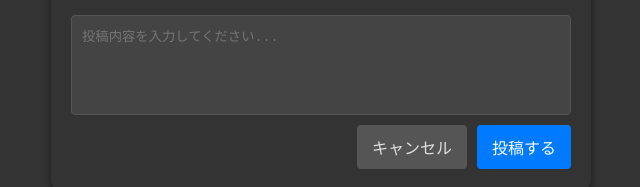
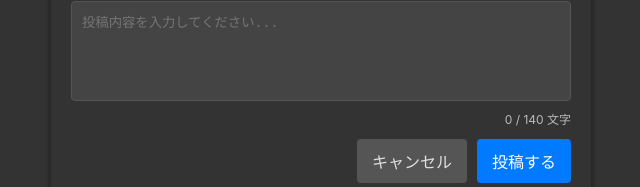
Before and after one commit to GreenTeaProgrammers/MatsuriSNS, a React (Vite) app in the folder frontend/: page /map in a window 1280 px wide. Both pictures are taken after a click on the button "投稿する". Shown: the part 336-523 px from the top of the page, without its empty margins (319-959 px from the left). Built offline with nearby package versions, Linux system fonts and the light colour scheme.

Commit message:
feat: Add input limit

```diff
--- a/frontend/src/components/PostOverlay.tsx
+++ b/frontend/src/components/PostOverlay.tsx
@@ -6,16 +6,25 @@ type PostOverlayProps = {
   onSubmit: (content: string) => void; // 投稿内容を送信するハンドラ
 };
 
+const MAX_CHAR_LIMIT = 140; // 最大文字数
+
 const PostOverlay: React.FC<PostOverlayProps> = ({ onClose, onSubmit }) => {
   const [content, setContent] = useState('');
 
   const handleContentChange = (e: React.ChangeEvent<HTMLTextAreaElement>) => {
-    setContent(e.target.value);
+    // 文字数制限のバリデーション
+    if (e.target.value.length <= MAX_CHAR_LIMIT) {
+      setContent(e.target.value);
+    }
   };
 
   const handleSubmit = () => {
-    onSubmit(content);
-    onClose(); // 投稿後にオーバーレイを閉じる
+    if (content.length > 0) {
+      onSubmit(content);
+      onClose(); // 投稿後にオーバーレイを閉じる
+    } else {
+      alert('投稿内容を入力してください。');
+    }
   };
 
   return (
@@ -27,6 +36,9 @@ const PostOverlay: React.FC<PostOverlayProps> = ({ onClose, onSubmit }) => {
           onChange={handleContentChange}
           placeholder="投稿内容を入力してください..."
         />
+        <div className="char-counter">
+          {content.length} / {MAX_CHAR_LIMIT} 文字
+        </div>
         <div className="overlay-buttons">
           <button onClick={onClose}>キャンセル</button>
           <button onClick={handleSubmit}>投稿する</button>
--- a/frontend/src/components/css/PostOverlay.css
+++ b/frontend/src/components/css/PostOverlay.css
@@ -44,6 +44,14 @@
   box-sizing: border-box; /* paddingとborderを含めて幅を計算 */
 }
 
+.char-counter {
+  width: 100%;
+  text-align: right; /* カウンターを右寄せ */
+  font-size: 12px;
+  color: #bbbbbb; /* カウンターの色を淡く */
+  margin-bottom: 10px; /* 下のボタンとの余白 */
+}
+
 .overlay-buttons {
   display: flex;
   justify-content: flex-end;
@@ -65,7 +73,7 @@
 }
 
 .overlay-buttons button:first-of-type:hover {
-  background-color: #c13c3c; /* ホバー時に赤くする */
+  background-color: #ff4d4d; /* ホバー時に赤くする */
   color: #fff; /* テキストを白く */
 }
 
```
